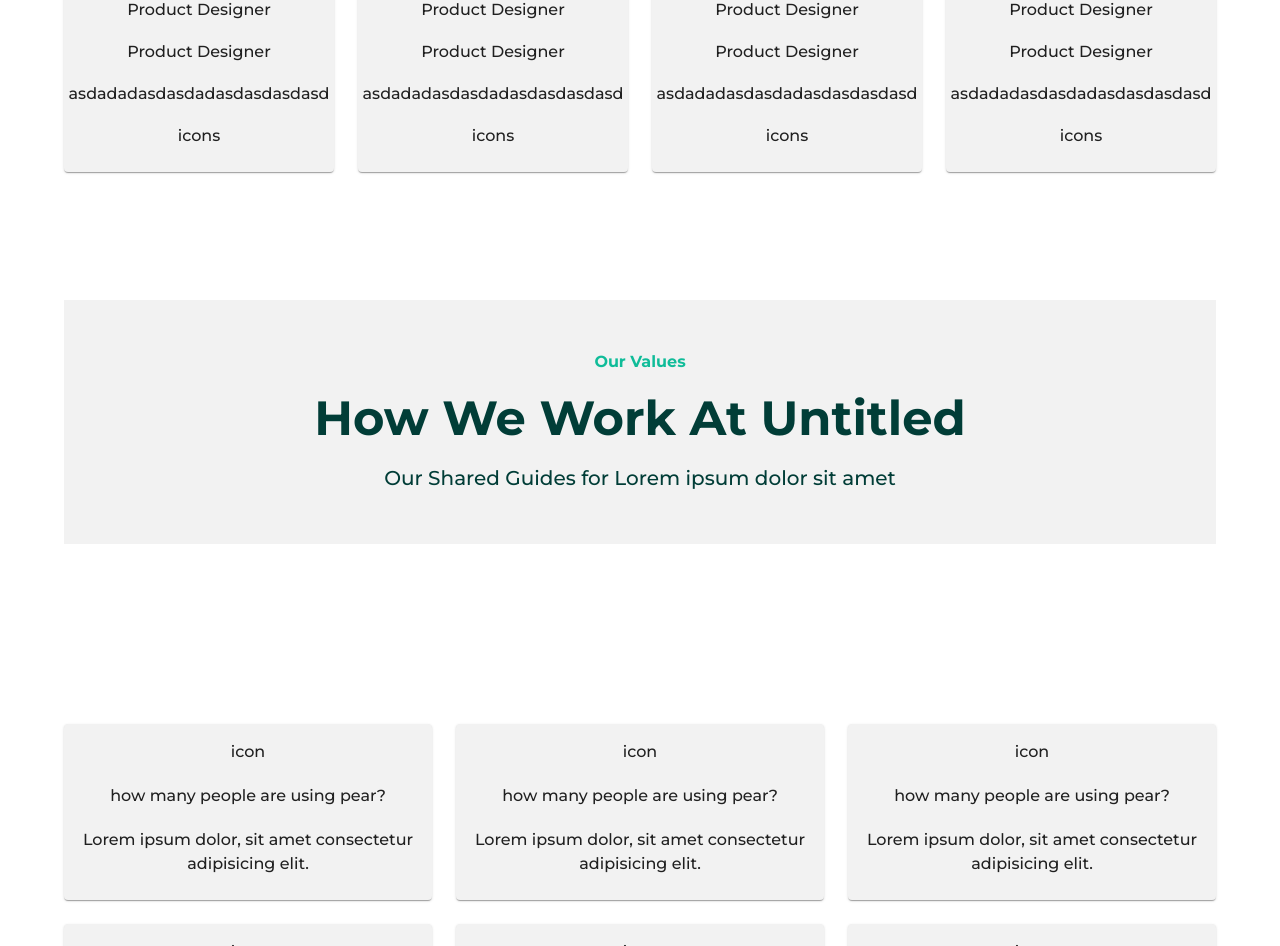
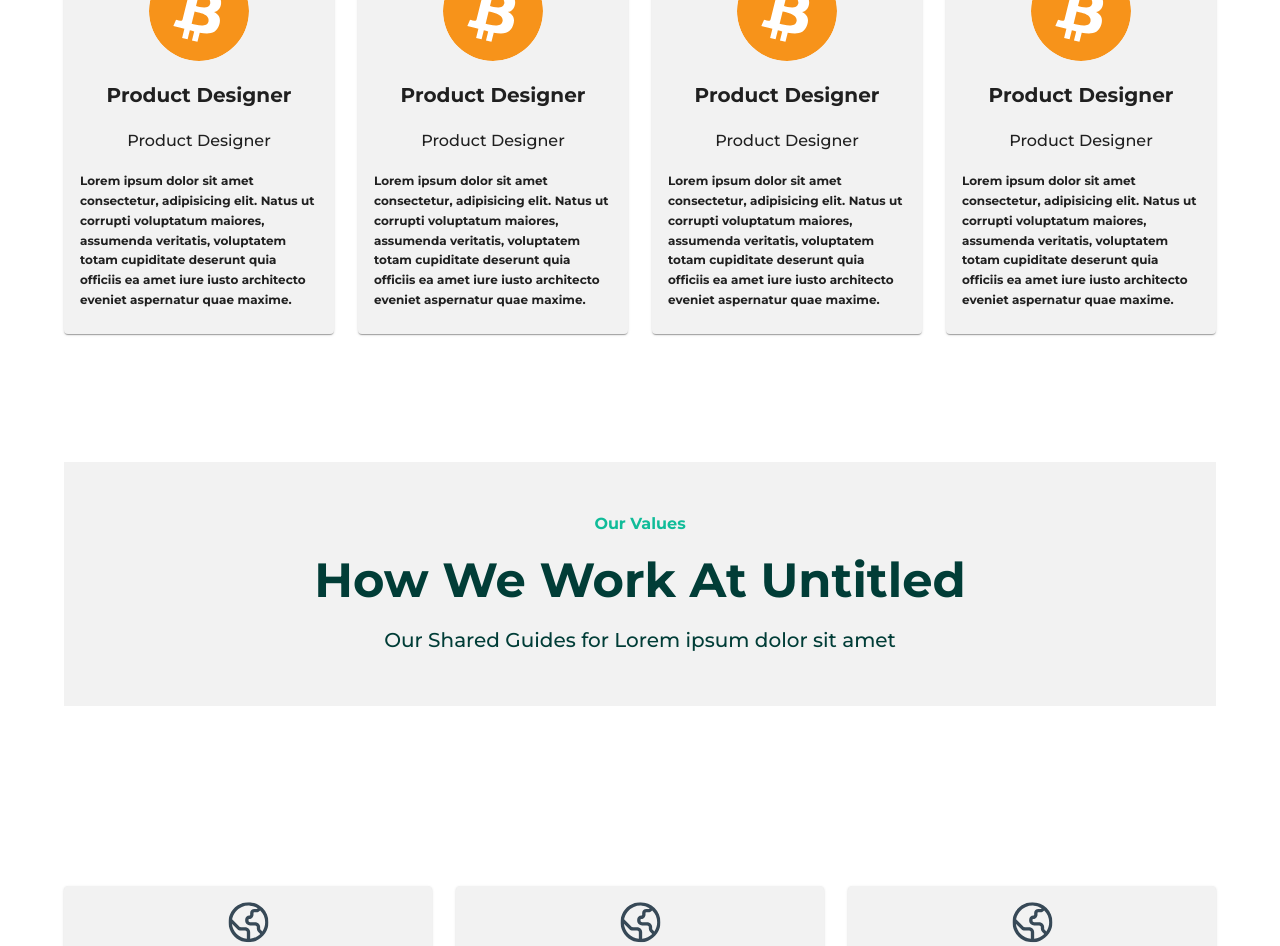
Before and after one commit to wzr32/PearAppTemp, a React (Vite) app: page /about-us in a window 1280 px wide. Shown: the part 2220-3166 px from the top of the page. Built offline with nearby package versions, Linux system fonts and the light colour scheme.

Commit message:
icons added

```diff
--- a/src/modules/about/components/OurValues.jsx
+++ b/src/modules/about/components/OurValues.jsx
@@ -1,13 +1,17 @@
-import { Box, Container, Grid, Typography } from '@mui/material'
-import React from 'react'
-import { DARK_GREEN_COLOR, GREY_BG_COLOR, MEDIUM_GREEN_COLOR, LIGHT_GREEN_COLOR } from '../../../shared/config/Colors'
-import ValuesCard from '../items/ValuesCard'
+import { Box, Container, Grid, Typography } from "@mui/material";
+import React from "react";
+import {
+  DARK_GREEN_COLOR,
+  GREY_BG_COLOR,
+  MEDIUM_GREEN_COLOR,
+  LIGHT_GREEN_COLOR,
+} from "../../../shared/config/Colors";
+import ValuesCard from "../items/ValuesCard";
 
 const OurValues = () => {
   return (
     <Box component="section">
       <Container>
-
         <Box
           component="div"
           sx={{
@@ -17,21 +21,35 @@ const OurValues = () => {
             marginTop: "8rem",
           }}
         >
-          <Typography color={LIGHT_GREEN_COLOR} variant="body1" fontWeight="bold">Our Values</Typography>
-          <Typography color={DARK_GREEN_COLOR} variant="h3" fontWeight="bold" margin={"1rem 0"}>How We Work At Untitled</Typography>
-          <Typography variant="h6" color={DARK_GREEN_COLOR}>Our Shared Guides for Lorem ipsum dolor sit amet</Typography>
+          <Typography
+            color={LIGHT_GREEN_COLOR}
+            variant="body1"
+            fontWeight="bold"
+          >
+            Our Values
+          </Typography>
+          <Typography
+            color={DARK_GREEN_COLOR}
+            variant="h3"
+            fontWeight="bold"
+            margin={"1rem 0"}
+          >
+            How We Work At Untitled
+          </Typography>
+          <Typography variant="h6" color={DARK_GREEN_COLOR}>
+            Our Shared Guides for Lorem ipsum dolor sit amet
+          </Typography>
         </Box>
         <Box
           component="div"
           sx={{
-            margin: "180px 0 246px 0"
+            margin: "180px 0 246px 0",
           }}
         >
           <Grid container spacing={3}>
             {Array(9).fill(
               <Grid item xs={12} md={4}>
                 <ValuesCard
-                  icon="icon"
                   title="how many people are using pear?"
                   description="Lorem ipsum dolor, sit amet consectetur adipisicing elit."
                 />
--- a/src/modules/about/components/Team.jsx
+++ b/src/modules/about/components/Team.jsx
@@ -1,12 +1,10 @@
-import React from 'react';
-import { Box, Container, Grid } from '@mui/material';
-import TeamCard from '../items/TeamCard';
+import React from "react";
+import { Box, Container, Grid } from "@mui/material";
+import TeamCard from "../items/TeamCard";
 
 const Team = () => {
   return (
-    <Box
-      component="section"
-    >
+    <Box component="section">
       <Container>
         <Grid container spacing={3}>
           {Array(8).fill(
@@ -14,14 +12,14 @@ const Team = () => {
               <TeamCard
                 position="Product Designer"
                 name="Product Designer"
-                description="asdadadasdasdadasdasdasdasd"
-                />
+                description="Lorem ipsum dolor sit amet consectetur, adipisicing elit. Natus ut corrupti voluptatum maiores, assumenda veritatis, voluptatem totam cupiditate deserunt quia officiis ea amet iure iusto architecto eveniet aspernatur quae maxime."
+              />
             </Grid>
           )}
         </Grid>
       </Container>
     </Box>
-  )
-}
+  );
+};
 
-export default Team
+export default Team;
--- a/src/modules/about/items/TeamCard.jsx
+++ b/src/modules/about/items/TeamCard.jsx
@@ -1,12 +1,7 @@
-import React from 'react';
-import {
-  Avatar,
-  Box,
-  Card,
-  CardContent,
-  Typography
-} from '@mui/material';
-import { GREY_BG_COLOR } from '../../../shared/config/Colors';
+import React from "react";
+import { Avatar, Card, CardContent, Typography } from "@mui/material";
+import { GREY_BG_COLOR } from "../../../shared/config/Colors";
+import bitcoinAvatar from "../../../shared/assets/bitcoin-logo.svg";
 
 const TeamCard = ({ position, name, description }) => {
   return (
@@ -17,19 +12,22 @@ const TeamCard = ({ position, name, description }) => {
           display: "flex",
           flexDirection: "column",
           gap: "18px",
-        }}>
+        }}
+      >
         <Avatar
+          src={bitcoinAvatar}
           sx={{
             height: "100px",
-            width: "100px"
+            width: "100px",
           }}
-        >A</Avatar>
-        <Typography>{name}</Typography>
+        />
+        <Typography fontWeight="bold" variant="h6">
+          {name}
+        </Typography>
         <Typography>{position}</Typography>
-        <Typography>{description}</Typography>
-        <Box>
-          icons
-        </Box>
+        <Typography fontWeight="bold" variant="caption">
+          {description}
+        </Typography>
       </CardContent>
     </Card>
   );
--- a/src/modules/about/items/ValuesCard.jsx
+++ b/src/modules/about/items/ValuesCard.jsx
@@ -1,8 +1,9 @@
-import React from 'react';
-import { Card, CardContent, Typography } from '@mui/material';
-import { GREY_BG_COLOR } from '../../../shared/config/Colors';
+import React from "react";
+import { Box, Card, CardContent, Typography } from "@mui/material";
+import { GREY_BG_COLOR } from "../../../shared/config/Colors";
+import worldIcon from "../../../shared/assets/world-icon.svg";
 
-const ValuesCard = ({ icon, title, description }) => {
+const ValuesCard = ({ title, description }) => {
   return (
     <Card sx={{ background: GREY_BG_COLOR }}>
       <CardContent
@@ -11,11 +12,13 @@ const ValuesCard = ({ icon, title, description }) => {
           flexDirection: "column",
           alignItems: "center",
           textAlign: "center",
-          gap: "20px"
+          gap: "20px",
         }}
       >
-        {icon}
-        <Typography>{title}</Typography>
+        <Box sx={{ height: "40px", width: "40px" }}>
+          <img src={worldIcon} alt="" />
+        </Box>
+        <Typography fontWeight="bold">{title}</Typography>
         <Typography>{description}</Typography>
       </CardContent>
     </Card>
```
Also changed, not shown: src/shared/assets/bitcoin-logo.svg (added), src/shared/assets/world-icon.svg (added).
